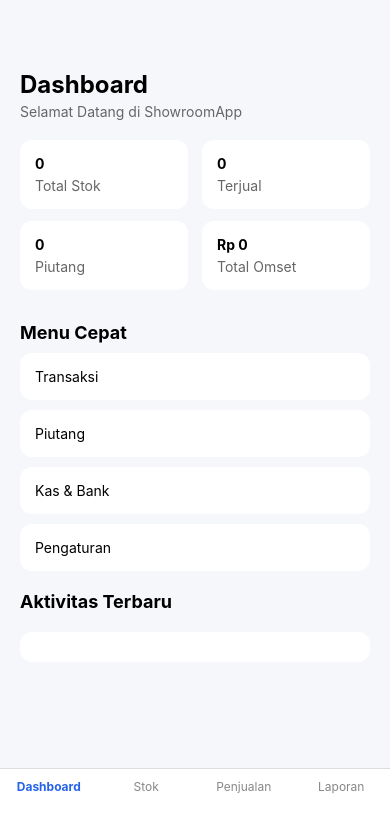
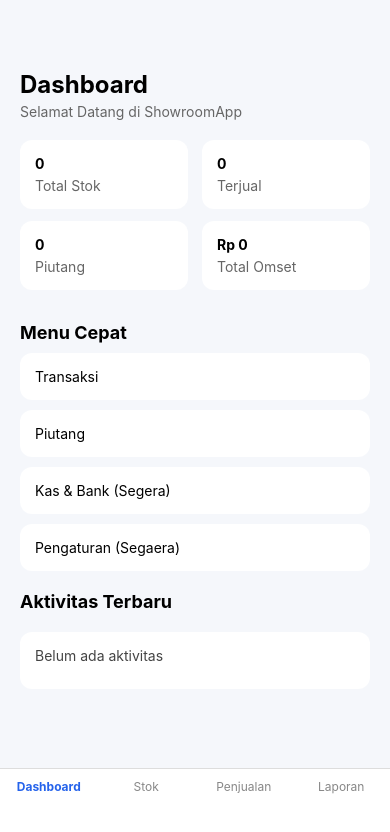
Before and after one commit to abdullohmmuttaqin/ShowroomApp2, a React Native app: screen / in a window 390 px wide. Shown: the top 832 px of the page. Built offline with nearby package versions, Linux system fonts and the light colour scheme.

Commit message:
feat(dashboard): improve dashboard statistics and quick menu

```diff
--- a/screens/DashboardScreen.js
+++ b/screens/DashboardScreen.js
@@ -31,6 +31,9 @@ export default function DashboardScreen({ setActiveTab }) {
     const loadDashboardData = async () => {
         try {
 
+            let aktivitasPenjualan = [];
+            let aktivitasPiutang = [];
+
             const stokData =
                 await AsyncStorage.getItem(STORAGE_KEY_STOK);
 
@@ -58,9 +61,10 @@ export default function DashboardScreen({ setActiveTab }) {
 
                 setTotalOmset(omset);
 
-                setAktivitas(
-                    penjualan.slice(0, 3)
-                );
+                aktivitasPenjualan = penjualan.map(item => ({
+                    id: item.id,
+                    teks: `${item.mobil} terjual`,
+                }));
             }
 
             if (piutangData) {
@@ -69,7 +73,21 @@ export default function DashboardScreen({ setActiveTab }) {
                     JSON.parse(piutangData);
 
                 setTotalPiutang(piutang.length);
+
+                aktivitasPiutang = piutang.map(item => ({
+                    id: item.id,
+                    teks: `Piutang ${item.nama} ditambahkan`,
+                }));
             }
+
+            const semuaAktivitas = [
+                ...aktivitasPenjualan,
+                ...aktivitasPiutang,
+            ];
+
+            setAktivitas(
+                semuaAktivitas.slice(0, 3)
+            );
 
         } catch (error) {
             console.log('Error dashboard:', error);
@@ -138,7 +156,10 @@ export default function DashboardScreen({ setActiveTab }) {
 
             <View style={styles.menuContainer}>
 
-                <TouchableOpacity style={styles.menuButton}>
+                <TouchableOpacity
+                    style={styles.menuButton}
+                    onPress={() => setActiveTab('Penjualan')}
+                >
                     <Text>Transaksi</Text>
                 </TouchableOpacity>
 
@@ -149,12 +170,18 @@ export default function DashboardScreen({ setActiveTab }) {
                     <Text>Piutang</Text>
                 </TouchableOpacity>
 
-                <TouchableOpacity style={styles.menuButton}>
-                    <Text>Kas & Bank</Text>
+                <TouchableOpacity
+                    style={styles.menuButton}
+                    disabled={true}
+                >
+                    <Text>Kas & Bank (Segera)</Text>
                 </TouchableOpacity>
 
-                <TouchableOpacity style={styles.menuButton}>
-                    <Text>Pengaturan</Text>
+                <TouchableOpacity
+                    style={styles.menuButton}
+                    disabled={true}
+                >
+                    <Text>Pengaturan (Segaera)</Text>
                 </TouchableOpacity>
 
             </View>
@@ -166,14 +193,20 @@ export default function DashboardScreen({ setActiveTab }) {
 
             <View style={styles.activityCard}>
 
-                {aktivitas.map((item) => (
-                    <Text
-                        key={item.id}
-                        style={styles.activityItem}
-                    >
-                        • {item.mobil} terjual
+                {aktivitas.length === 0 ? (
+                    <Text style={styles.activityItem}>
+                        Belum ada aktivitas
                     </Text>
-                ))}
+                ) : (
+                    aktivitas.map((item) => (
+                        <Text
+                            key={item.id}
+                            style={styles.activityItem}
+                        >
+                            • {item.teks}
+                        </Text>
+                    ))
+                )}
 
             </View>
 
```
